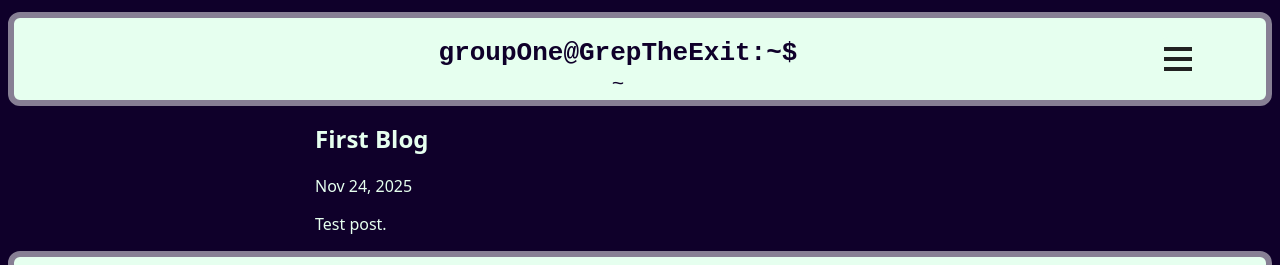
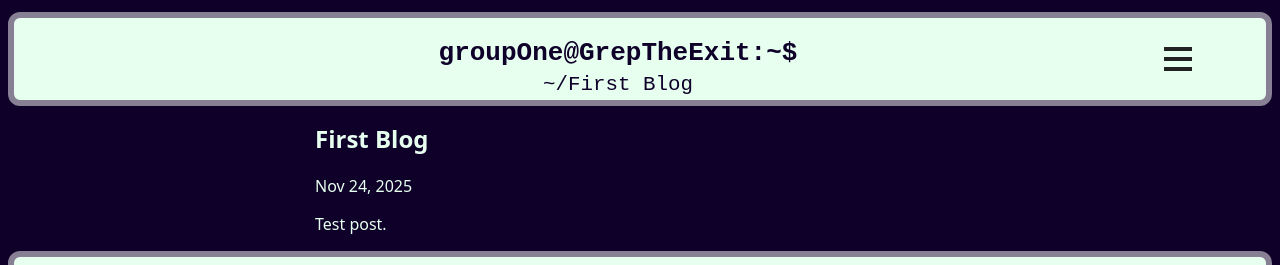
Before and after one commit to ENG1-C2G3/eng1-c2g3.github.io, a Jekyll site: the page built from _posts/2025-11-24-first-blog.markdown, in a window 1280 px wide. Shown: the top 265 px of the page. Built offline with Jekyll 4.4.1, drawn with Linux system fonts in a browser that asks for light colours.

Commit message:
header: Add page title in subtitle of header.
Formatted like Unix Path e.g ~ for home. ~/foo for page foo

```diff
--- a/_includes/header.html
+++ b/_includes/header.html
@@ -16,7 +16,11 @@
               <code class="site-code">groupOne@{{ site.titleNoSpaces }}:~$</code>
             </a>
 
-            <code class="subtitle">~</code>
+            <code class="subtitle">~
+              {%- if page.title-%}
+                /{{page.title}}
+              {%- endif -%}
+            </code>
           </div>
         </div>
 
```
